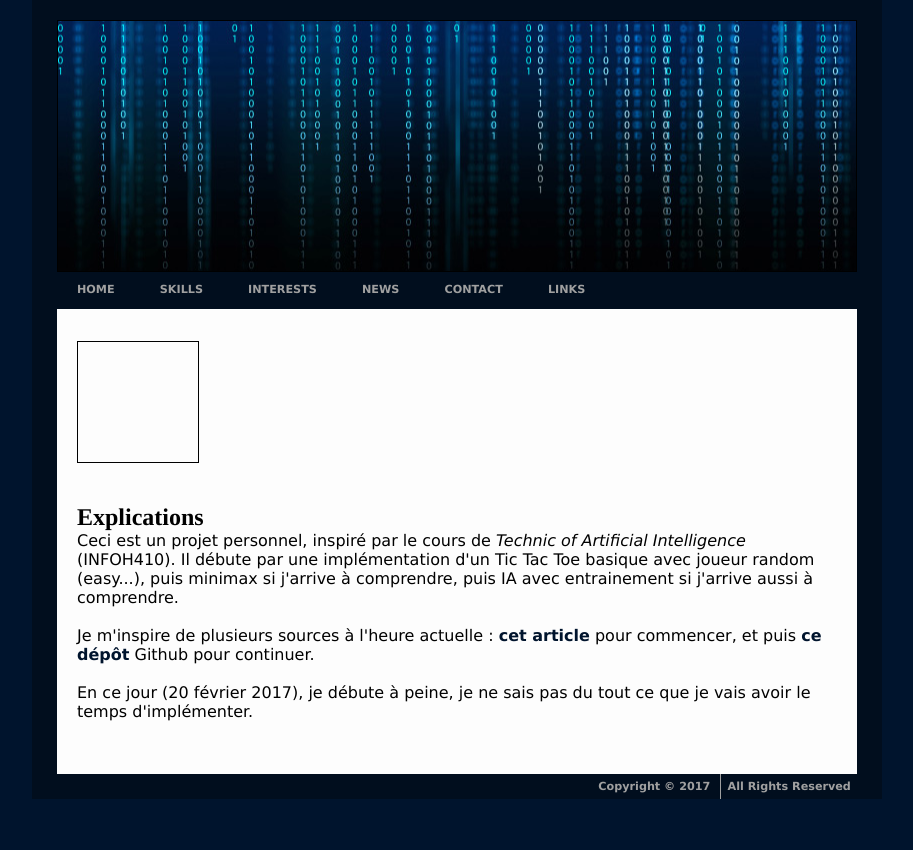
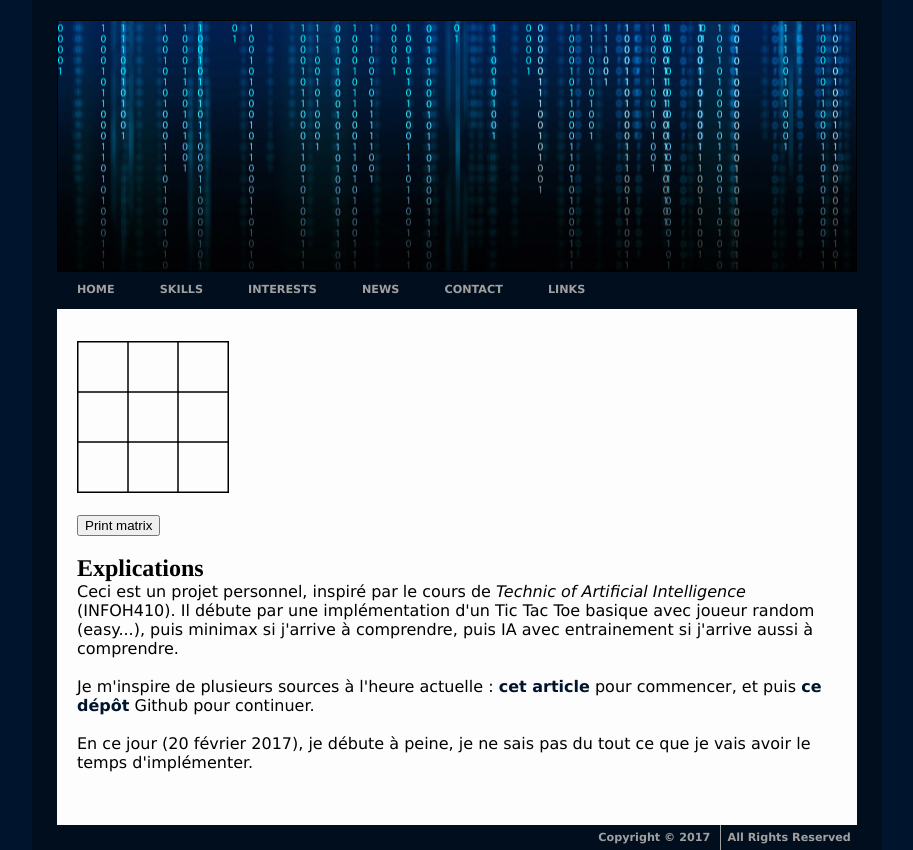
Before and after one commit to Delapouite/homepage-ULB, a plain HTML site: page tictactoe/home.html in a window 1280 px wide. Shown: the whole page, without its empty margins (183-1096 px from the left). Before the commit the page ends 800 px from the top, so only its background shows below. Drawn offline with Linux system fonts and the light colour scheme.

Commit message:
display the starting grid

```diff
--- a/tictactoe/home.html
+++ b/tictactoe/home.html
@@ -29,6 +29,11 @@
     </nav>
     <main>
         <div id="canvas"></div>
+        <form id="gapForm">
+            <input id="printMatrixButton" type="button" value="Print matrix">
+        </form>
+
+
         <br>
 
         <h2>Explications</h2>
--- a/tictactoe/scripts/model/gridModel.js
+++ b/tictactoe/scripts/model/gridModel.js
@@ -6,9 +6,9 @@ function Grid() {
 
 }
 
-
 var NB_COLS = 3;
 var NB_ROWS = 3;
+
 
 
 Grid.prototype.coordsToKey = function (x, y) {
--- a/tictactoe/scripts/view/gridView.js
+++ b/tictactoe/scripts/view/gridView.js
@@ -54,7 +54,7 @@ function GridView(tictactoe, gridModel) {
     }
 
 
-    this.cellSize = 40;
+    this.cellSize = 50;
 
     this.gridModel = gridModel;
     this.canvas = createCanvasElement(this);
@@ -63,16 +63,31 @@ function GridView(tictactoe, gridModel) {
 GridView.prototype.drawAll = function () {
     "use strict";
 
-    var ctx = this.getContext();
+    console.log("GridView::drawAll, nbrows = ", NB_ROWS);
     var x;
     var y;
 
-    for (y = 0; y < this.gridModel.NB_ROWS; ++y) {
-        for (x = 0; x < this.gridModel.NB_COLS; ++x) {
-            this.drawOne(x, y, ctx);
+    for (x = 0; x < NB_ROWS; ++x) {
+        for (y = 0; y < NB_COLS; ++y) {
+            this.drawOne(x, y);
         }
     }
 };
+
+GridView.prototype.drawOne = function (x, y) {
+    "use strict";
+
+    console.assert(Number.isInteger(x), x);
+    console.assert(Number.isInteger(y), y);
+    console.assert((0 <= x) && (x < NB_COLS), x);
+    console.assert((0 <= y) && (y < NB_ROWS), y);
+
+    var ctx = this.getContext();
+
+    ctx.strokeRect(x * this.cellSize, y * this.cellSize, this.cellSize, this.cellSize);
+};
+
+
 
 GridView.prototype.getContext = function () {
     "use strict";
```
